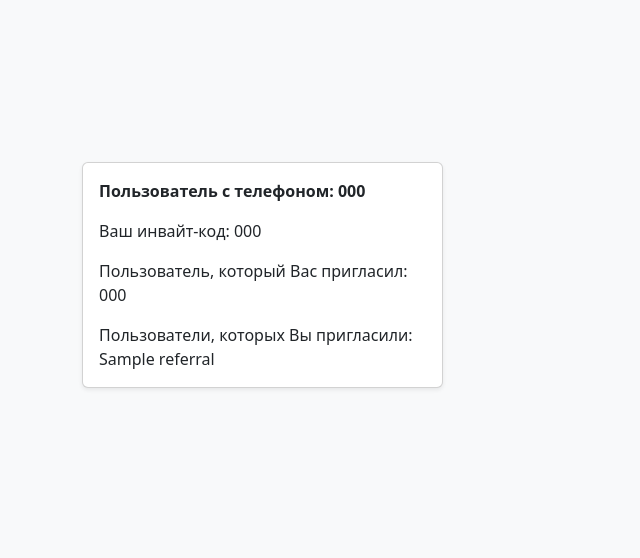
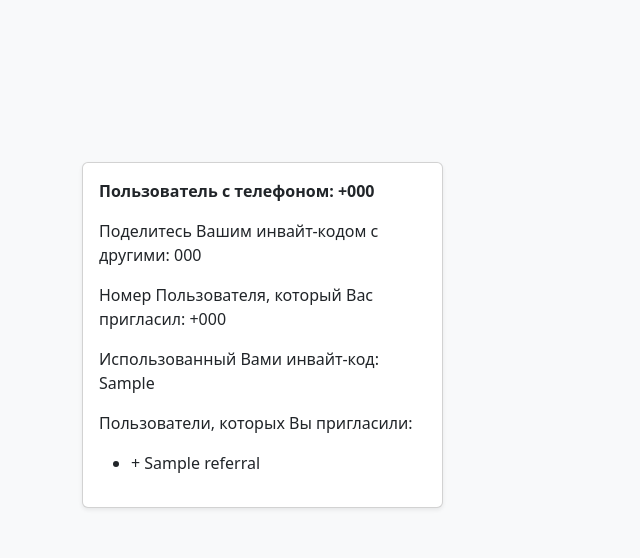
Before and after one commit to Dred85/referal_service, a Django app: template users/templates/retrieve.html in a window 1280 px wide. Shown: the part 242-800 px from the top of the page, without its empty margins (0-640 px from the left). Run offline with Django 4.2, Linux system fonts and the light colour scheme; the template is opened without the code that fills it: most values are stand-ins (such as "Sample title", 1, 10 or a date in 2020).

Commit message:
Поправил шаблон

```diff
--- a/users/templates/retrieve.html
+++ b/users/templates/retrieve.html
@@ -8,10 +8,16 @@
             <div class="col">
                 <div class="card shadow-sm">
                     <div class="card-body">
-                        <p class="card-text"><strong>Пользователь с телефоном: {{ phone }}</strong></p>
-                        <p class="card-text">Ваш инвайт-код: {{ invite_code }}</p>
-                        <p class="card-text">Пользователь, который Вас пригласил: {{ invited_by_phone }}</p>
-                        <p class="card-text">Пользователи, которых Вы пригласили: {% for referral in referrals %}{{ referral }} {% endfor %}</p>
+                        <p class="card-text"><strong>Пользователь с телефоном: +{{ phone }}</strong></p>
+                        <p class="card-text">Поделитесь Вашим инвайт-кодом с другими: {{ invite_code }}</p>
+                        <p class="card-text">Номер Пользователя, который Вас пригласил: +{{ invited_by_phone }}</p>
+                        <p class="card-text">Использованный Вами инвайт-код: {{ invite_code_referer }}</p>
+                        <p class="card-text">Пользователи, которых Вы пригласили:</p>
+                        <ul>
+                            {% for referral in referrals %}
+                            <li>+ {{ referral }}</li>
+                            {% endfor %}
+                        </ul>
 
                     </div>
                 </div>
```
Also changed, not shown: users/serializers.py (+17 -5 lines).
